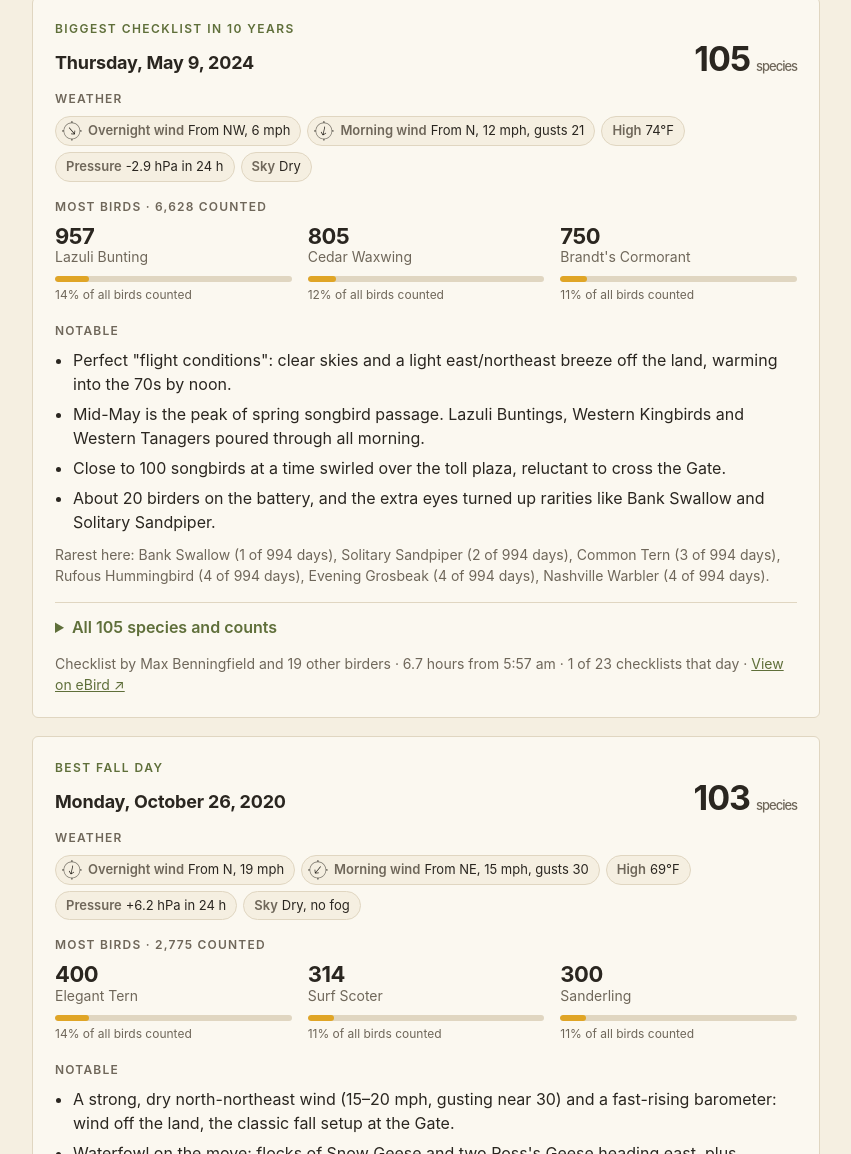
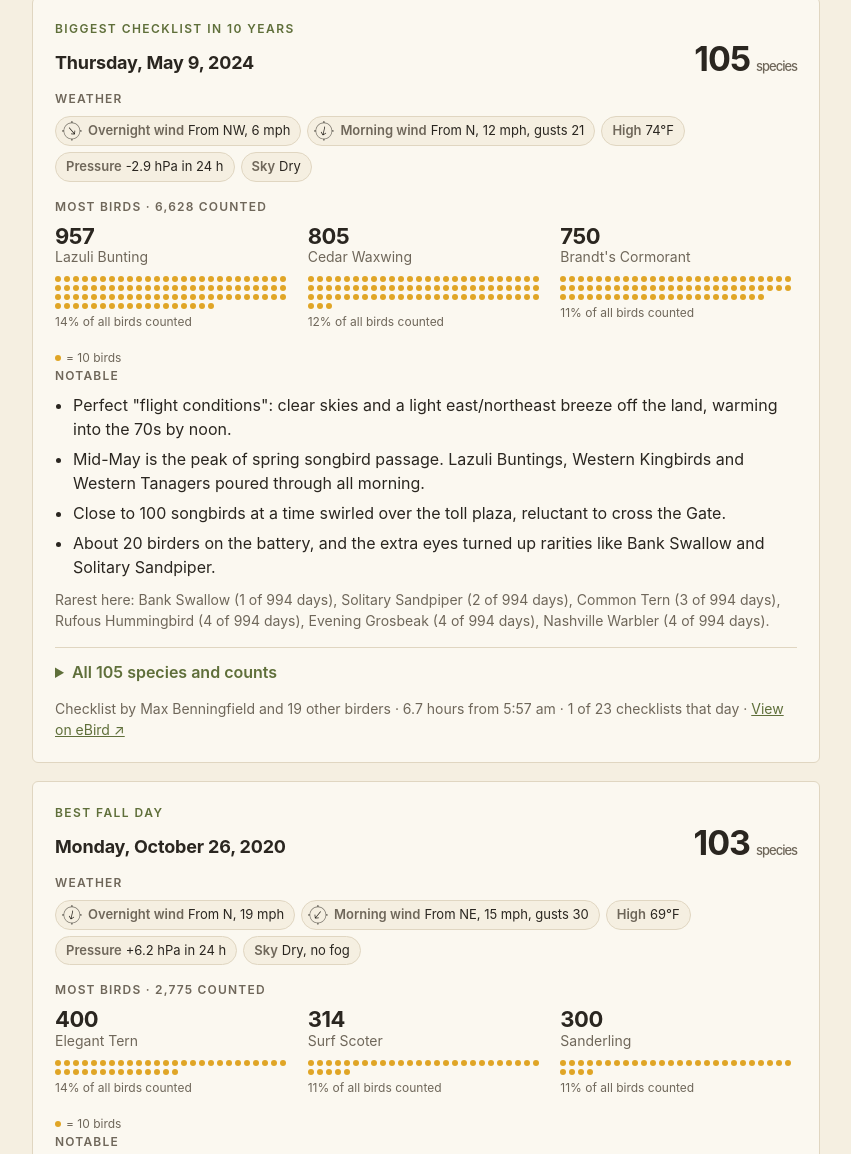
Before and after one commit to swirl2001/unicorn-birding, a plain HTML site: page site/index.html in a window 1280 px wide. Shown: the part 1639-2793 px from the top of the page, without its empty margins (214-1065 px from the left). Drawn offline with Linux system fonts and the light colour scheme.

Commit message:
Most birds: rows of dots (one per 10 birds) instead of a solid bar
Co-Authored-By: Claude Opus 5.5 <noreply@anthropic.com>

```diff
--- a/site/index.html
+++ b/site/index.html
@@ -124,8 +124,9 @@
   .tile strong { font-family: var(--serif); font-size: 22px; font-weight: 700; line-height: 1.1; letter-spacing: -0.02em; }
   .tile span { font-size: 14px; color: var(--pencil); line-height: 1.3; }
   .share { grid-column: 1 / -1; margin-top: 10px; }
-  .share .track { height: 6px; border-radius: 99px; background: var(--rule); overflow: hidden; }
-  .share .track i { display: block; height: 100%; width: var(--s); background: var(--gold); border-radius: 99px; }
+  .dots { display: flex; flex-wrap: wrap; gap: 3px; }
+  .dots i, .dot-key i { width: 6px; height: 6px; border-radius: 50%; background: var(--gold); }
+  .dot-key { margin: 0 0 24px; font-size: 12px; color: var(--pencil); display: flex; align-items: center; gap: 5px; }
   .share small { display: block; margin-top: 4px; font-size: 12px; color: var(--pencil); }
   .insights { margin: 0 0 16px; padding-left: 18px; }
   .insights li { margin-bottom: 6px; }
@@ -409,6 +410,8 @@
   });
 
   // Record days from site/examples.json (built by examples.py)
+  // One dot per 10 birds (25 on very big days so the rows stay short)
+  const dotUnit = (e) => (Math.max(...e.top.map((t) => t.count)) > 1500 ? 25 : 10);
   const esc = (t) => String(t).replace(/[&<>"]/g, (c) => ({ '&': '&amp;', '<': '&lt;', '>': '&gt;', '"': '&quot;' }[c]));
   const fmtDate = (iso) => new Date(iso + 'T12:00:00').toLocaleDateString('en-US', { weekday: 'long', month: 'long', day: 'numeric', year: 'numeric' });
   const fmtTime = (t) => { const [h, m] = t.split(':').map(Number); return `${(h % 12) || 12}:${String(m).padStart(2, '0')} ${h < 12 ? 'am' : 'pm'}`; };
@@ -430,8 +433,9 @@
         <h4>Most birds · ${e.total_birds.toLocaleString()} counted</h4>
         <div class="top3">${e.top.map((t) => `<div class="tile">
           <strong>${t.count.toLocaleString()}</strong><span>${esc(t.name)}</span>
-          <div class="share"><div class="track"><i style="--s:${Math.max(2, t.share * 100)}%"></i></div><small>${Math.round(t.share * 100)}% of all birds counted</small></div>
+          <div class="share"><div class="dots" aria-hidden="true">${'<i></i>'.repeat(Math.max(1, Math.round(t.count / dotUnit(e))))}</div><small>${Math.round(t.share * 100)}% of all birds counted</small></div>
         </div>`).join('')}</div>
+        <p class="dot-key"><i></i>= ${dotUnit(e)} birds</p>
         <h4>Notable</h4>
         <ul class="insights">${e.insights.map((i) => `<li>${esc(i)}</li>`).join('')}</ul>
         <p class="rare">Rarest here: ${e.rare.map((r) => `${esc(r.name)} (${r.days} of ${e.birded_days} days)`).join(', ')}.</p>
```
